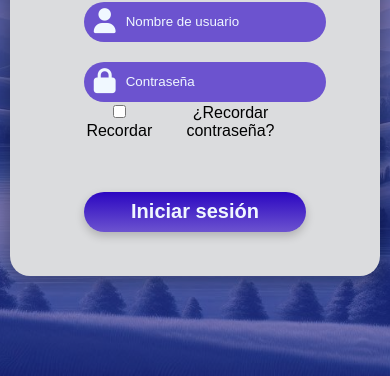
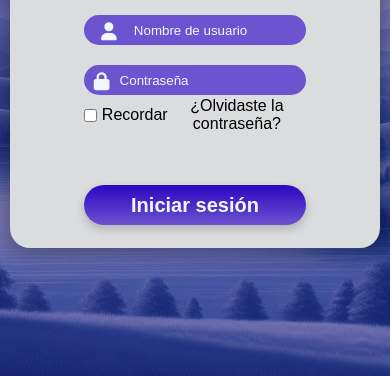
Before and after one commit to mavart2/login, a plain HTML site: page index.html in a window 390 px wide. Shown: the part 468-844 px from the top of the page. Drawn offline with Linux system fonts and the light colour scheme.

Commit message:
Agregando detalles mobile3

```diff
--- a/assets/style.css
+++ b/assets/style.css
@@ -1,12 +1,19 @@
 * {
+  margin: 0;
   padding: 0;
-  margin: 0;
+  box-sizing: border-box;
+}
 
+body {
+  background-color: #000;
+  font-family: Arial, sans-serif;
 }
+
+/* ---------------- MAIN SECTION ---------------- */
 main {
   width: 100%;
-  height: 100vh;
-  background-image: url("./image/paisaje\ en\ tonos\ azules\ para\ un\ background.png");
+  min-height: 100vh;
+  background-image: url("../assets/image/paisaje en tonos azules para un background.png");
   background-position: center;
   background-size: cover;
   display: flex;
@@ -14,12 +21,14 @@ main {
   align-items: center;
   position: relative;
 }
+
 main::before {
   content: "";
   position: absolute;
   inset: 0;
-  background-color: rgba(43, 3, 116, 0.5); /* Ajusta la opacidad */
+  background-color: rgba(43, 3, 116, 0.5);
 }
+
 section {
   width: 33%;
   max-width: 500px;
@@ -36,25 +45,18 @@ section {
   transition: all 0.3s ease;
 }
 
-
-
-/* Tablet */
 @media (max-width: 1024px) {
   section {
     width: 80%;
     min-height: 600px;
-
   }
 }
 
-/* Móvil */
 @media (max-width: 768px) {
   section {
     width: 95%;
-    height: auto; /* Ajuste automático según contenido */
-    min-height: unset; /* Eliminar mínimo de altura */
-
-
+    height: auto;
+    min-height: unset;
   }
 }
 
@@ -78,14 +80,27 @@ section {
   color: aliceblue;
   border-radius: 19px 19px 0 0;
 }
+
+.title h1 {
+  padding-top: 14px;
+  font-size: 3rem;
+  color: aliceblue;
+}
+
+.title h1::first-letter {
+  color: #ff0000;
+  font-size: 4rem;
+  font-weight: bold;
+}
+
 .title p {
   font-size: 18px;
   padding: 20px 0;
   width: 70%;
 }
+
 .user-login {
   width: 100%;
-  height: 60%;
   font-size: 25px;
   text-align: center;
   margin-top: 30px;
@@ -93,75 +108,104 @@ section {
   flex-direction: column;
   align-items: center;
 }
+
 form {
   width: 60%;
 }
-.container-user {
-  display: flex;
-  background-color: #6c53cf;
-  height: 30px;
-  padding: 5px 10px;
-  gap: 10px;
-  border-radius: 20px;
-  width: 100%;
-  margin-top: 20px;
-}
+
+.container-user,
 .password {
   display: flex;
   background-color: #6c53cf;
   height: 30px;
-  padding: 5px 10px;
+  padding: 1px 10px;
   gap: 10px;
   border-radius: 20px;
   width: 100%;
   margin-top: 20px;
 }
 
-.remember {
-  display: flex;
-  font-size: 16px;
-  justify-content: space-between;
-  align-items: center;
-  height: 20px;
-  margin-top: 10px;
-}
 .container-user input {
   width: 120px;
 }
+
 .password input {
   width: 300px;
 }
+
 input {
   outline: none;
   border: none;
   background: none;
+  color: white;
 }
+
 input::placeholder {
   color: aliceblue;
 }
+.user {
+  display: flex;
+  align-items: center;
+  justify-content: center;
+  background-color: transparent; /* o un color si quieres fondo */
+  width: 30px;
+  height: 30px;
+}
+.lock {
+  display: flex;
+  align-items: center;
+  justify-content: center;
+  background-color: transparent; /* o un color si quieres fondo */
+  width: 30px;
+  height: 30px;
+}
+
+.user i {
+  font-size: 18px;
+}
+.lock i {
+  font-size: 18px;
+}
+
 i {
   color: aliceblue;
 }
+
+.remember {
+  display: flex;
+  justify-content: space-between;
+  align-items: center;
+  font-size: 16px;
+  height: 20px;
+  margin-top: 10px;
+  width: 100%;
+}
+
+.check {
+  display: flex;
+  align-items: center;
+  gap: 5px;
+}
+
 .submit {
   margin-top: 60px;
+  width: 100%;
 }
+
 .submit button {
   border-radius: 20px;
   background: linear-gradient(to bottom, #2b06c1, #6c53cf);
   width: 100%;
-  height: 40px;
   height: 40px;
   border: none;
   color: aliceblue;
   font-size: 20px;
   font-weight: bold;
   cursor: pointer;
-  margin-bottom: 20%;
+  box-shadow: 0 4px 10px rgba(0, 0, 0, 0.2);
+  margin-bottom: 10%;
+}
 
-  box-shadow: 0 4px 10px rgba(0, 0, 0, 0.2);
+.submit button:hover {
+  background: linear-gradient(to bottom, #025d05, #037c33);
 }
-.submit button:hover {
-   background: linear-gradient(to bottom, #025d05, #037c33);
-
-
-}
--- a/index.html
+++ b/index.html
@@ -1,89 +1,22 @@
 <!DOCTYPE html>
-<html lang="en">
+<html lang="es">
 <head>
     <meta charset="UTF-8">
     <meta name="viewport" content="width=device-width, initial-scale=1.0">
     <link rel="stylesheet" href="./assets/style.css">
     <link rel="stylesheet" href="https://cdnjs.cloudflare.com/ajax/libs/font-awesome/6.0.0-beta3/css/all.min.css">
-    <title>Document</title>
+    <title>Bienvenidos</title>
+
 </head>
-<style>
-
-body {
-    background-color: #000;
-    font-family: Arial, sans-serif;
-}
-
-h1 {
-    padding-top: 14px;
-    text-align: center;
-    font-size: 3rem;
-    color: aliceblue;
-}
-
-h1::first-letter{
-    color: #ff0000;
-    font-size: 4rem;
-    font-weight: bold;
-
-}
-
-<!---
-    h1 {
-    text-align: center;
-    font-size: 3rem;
-    /*display: inline-block;*/
-    background: linear-gradient(90deg, #ff00cc, #3333ff);
-    background-size: 200% auto;
-    color: transparent;
-    -webkit-background-clip: text;
-    -webkit-text-fill-color: transparent;
-    animation: wave 2s linear infinite;
-}
-@keyframes wave {
-    0% { background-position-x: 0%; }
-    100% { background-position-x: 200%; }
-}
-
-    -->
-
-
-
-
-
-.card {
-    display: flex;
-    background-color: white;
-    border: 5px solid red;
-    margin: 20px auto;
-    padding: 15px;
-    max-width: 800px;
-    box-shadow: 3px 3px 10px rgba(0,0,0,0.1);
-}
-
-.card img {
-    width: 120px;
-    height: auto;
-    margin-right: 20px;
-    border: 5px solid orange;
-}
-
-.info h2 {
-    margin-top: 0;
-    color: darkred;
-}
-</style>
 <body>
+      <!-- CONTENIDO PRINCIPAL -->
   <main>
     <section>
       <div class="title">
         <h1>Bienvenidos</h1>
-
         <div class="avatar">
-                    <img src="./assets/image/avatar.jpeg">
-
+          <img src="./assets/image/avatar.jpeg" alt="Avatar" />
         </div>
-
       </div>
       <div class="user-login">
         <h2>Inicio de Sesión</h2>
@@ -91,48 +24,33 @@ h1::first-letter{
           <div class="container-user">
             <div class="user">
               <i class="fa-solid fa-user"></i>
-
             </div>
-                        <input type="text" id="username" placeholder="Nombre de usuario" required>
-
+            <input type="text" id="username" placeholder="Nombre de usuario" required />
           </div>
           <div class="password">
             <div class="lock">
               <i class="fa-solid fa-lock"></i>
             </div>
-
-                    <input type="password" id="password" placeholder="Contraseña" required>
-
+            <input type="password" id="password" placeholder="Contraseña" required />
           </div>
           <div class="remember">
             <div class="check">
-                            <input type="checkbox"><label for="remember">Recordar</label>
-
+              <input type="checkbox" id="remember" />
+              <label for="remember">Recordar</label>
             </div>
             <div class="forget">
-                            <label for="forget">¿Recordar contraseña?</label>
-
+              <label for="forget">¿Olvidaste la contraseña?</label>
             </div>
-
           </div>
           <div class="submit">
             <button type="submit">Iniciar sesión</button>
-
           </div>
         </form>
+      </div>
+    </section>
+  </main>
 
 
-            </div>
-        </section>
-
-
-
-
-
-
-    </main>
-
     <script src="./assets/js/script.js"></script>
-
 </body>
 </html>
```
Lines whose indentation alone changed are shown as unchanged.
